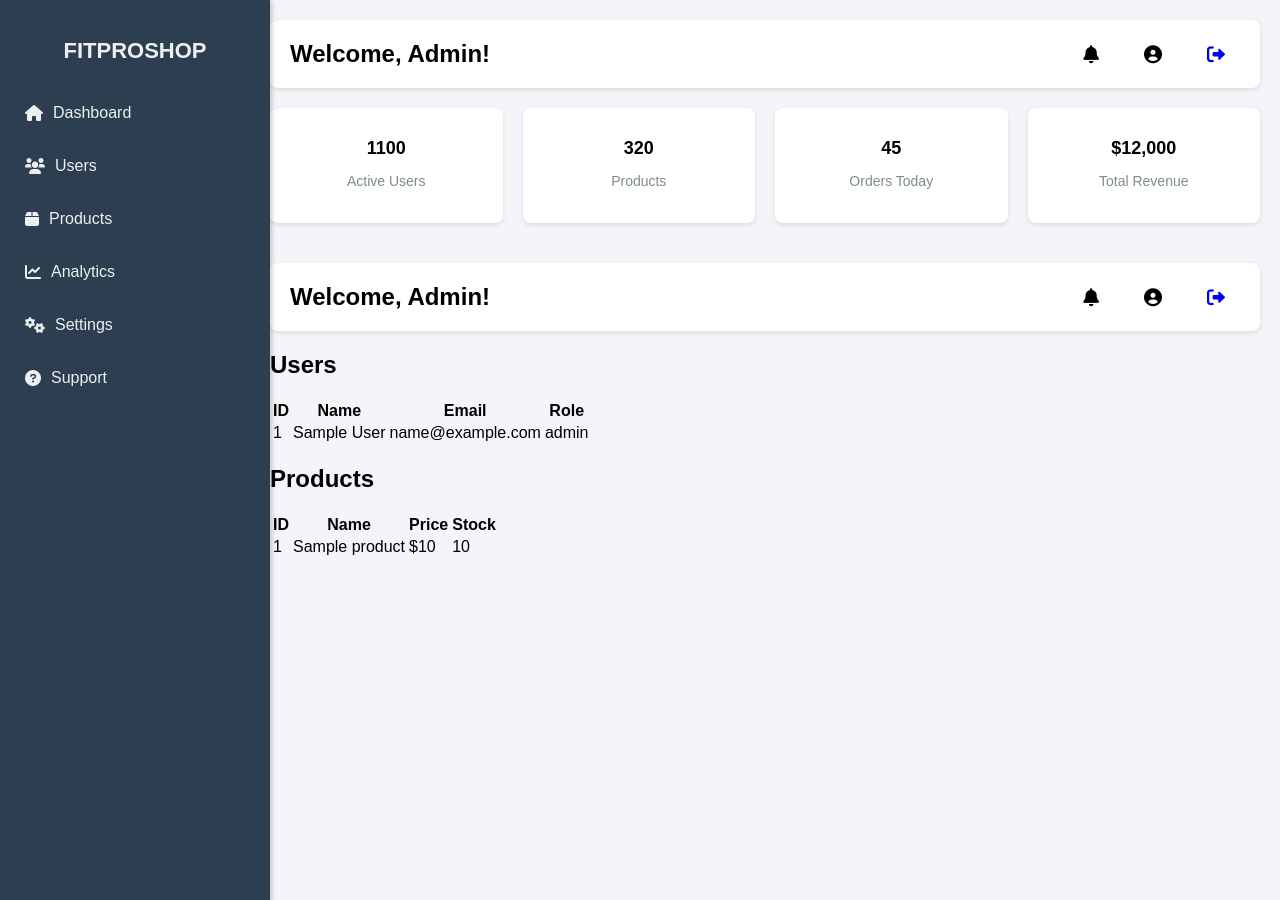
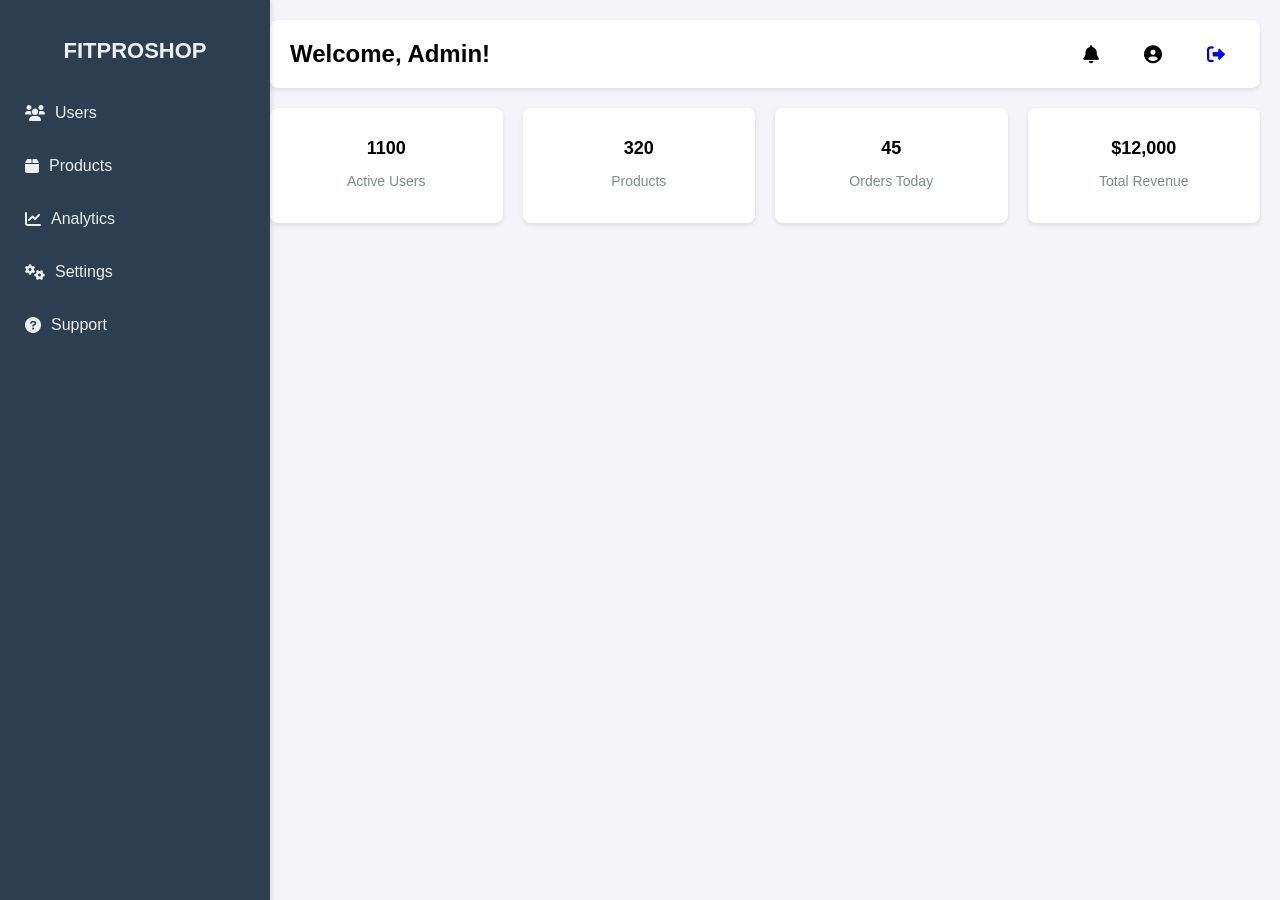
Before and after one commit to altinUbt/fit_pro_shop, a PHP site: page /dashboard.php in a window 1280 px wide. Run offline with PHP 8.4, Linux system fonts and the light colour scheme; the visitor is signed in with stand-in values (Sample User, id 1); tables that the repository leaves empty or names only in its code hold one stand-in row (values such as "Sample post").

Commit message:
refatcored code

```diff
--- a/dashboard.php
+++ b/dashboard.php
@@ -70,219 +70,3 @@ if (!isset($_SESSION['adminemail'])) {
 </body>
 
 </html>
-
-<!-- Next code -->
-<?php
-// Lidhja me bazën e të dhënave
-include('DbConnection.php');
-
-// Krijoni instancën e lidhjes me DB
-$db = new DBConnection();
-$conn = $db->startConn();
-
-if (!$conn) {
-    die("Nuk mund të lidhemi me bazën e të dhënave.");
-}
-
-// Merrni përdoruesit nga baza e të dhënave
-$query_users = "SELECT * FROM users";
-$result_users = mysqli_query($conn, $query_users);
-
-// Merrni produktet nga baza e të dhënave
-$query_products = "SELECT * FROM products";
-$result_products = mysqli_query($conn, $query_products);
-?>
-<!--
-<!DOCTYPE html>
-<html lang="en">
-<head>
-    <meta charset="UTF-8">
-    <meta name="viewport" content="width=device-width, initial-scale=1.0">
-    <title>FitProShop - Dashboard</title>
-    <link rel="stylesheet" href="https://cdnjs.cloudflare.com/ajax/libs/font-awesome/6.0.0-beta3/css/all.min.css">
-    <style>
-        body {
-            margin: 0;
-            font-family: Arial, sans-serif;
-            background-color: #f4f4f9;
-        }
-
-        /* Sidebar */
-        .sidebar {
-            width: 250px;
-            height: 100vh;
-            background-color: #2c3e50;
-            color: #ecf0f1;
-            position: fixed;
-            top: 0;
-            left: 0;
-            padding: 20px 10px;
-            box-shadow: 2px 0 5px rgba(0, 0, 0, 0.1);
-        }
-
-        .sidebar h2 {
-            text-align: center;
-            margin-bottom: 30px;
-            font-size: 22px;
-            text-transform: uppercase;
-        }
-
-        .sidebar ul {
-            list-style-type: none;
-            padding: 0;
-        }
-
-        .sidebar ul li {
-            margin: 15px 0;
-        }
-
-        .sidebar ul li a {
-            color: #ecf0f1;
-            text-decoration: none;
-            font-size: 16px;
-            display: flex;
-            align-items: center;
-            gap: 10px;
-            padding: 10px 15px;
-            border-radius: 5px;
-            transition: background-color 0.3s ease;
-        }
-
-        .sidebar ul li a:hover {
-            background-color: #34495e;
-        }
-
-        /* Main Content */
-        .main-content {
-            margin-left: 250px;
-            padding: 20px;
-        }
-
-        .header {
-            display: flex;
-            justify-content: space-between;
-            align-items: center;
-            margin-bottom: 20px;
-            padding: 10px 20px;
-            background-color: #ffffff;
-            border-radius: 8px;
-            box-shadow: 0 2px 5px rgba(0, 0, 0, 0.1);
-        }
-
-        .header h1 {
-            font-size: 24px;
-            margin: 0;
-        }
-
-        .header .actions {
-            display: flex;
-            align-items: center;
-            gap: 15px;
-        }
-
-        .header .actions i {
-            font-size: 18px;
-            cursor: pointer;
-        }
-
-        /* Tabela për Përdoruesit dhe Produktet */
-        table {
-            width: 100%;
-            margin-top: 20px;
-            border-collapse: collapse;
-        }
-
-        table, th, td {
-            border: 1px solid #ddd;
-        }
-
-        th, td {
-            padding: 10px;
-            text-align: left;
-        }
-
-        th {
-            background-color: #2c3e50;
-            color: white;
-        }
-
-        tr:nth-child(even) {
-            background-color: #f2f2f2;
-        }
-    </styl>
-</head>
-<body>
-    -->
-<div class="sidebar">
-    <h2>FitProShop</h2>
-    <ul>
-        <li><a href="#"><i class="fas fa-home"></i> Dashboard</a></li>
-        <li><a href="AdminUser.php"><i class="fas fa-users"></i> Users</a></li>
-        <li><a href="adminProducts.php"><i class="fas fa-box"></i> Products</a></li>
-        <li><a href="#"><i class="fas fa-chart-line"></i> Analytics</a></li>
-        <li><a href="#"><i class="fas fa-cogs"></i> Settings</a></li>
-        <li><a href="#"><i class="fas fa-question-circle"></i> Support</a></li>
-    </ul>
-</div>
-
-<!-- Main Content -->
-<div class="main-content">
-    <!-- Header -->
-    <div class="header">
-        <h1>Welcome, Admin!</h1>
-        <div class="actions">
-            <i class="fas fa-bell"></i>
-            <i class="fas fa-user-circle"></i>
-            <a href="logout.php">
-                <i class="fas fa-sign-out-alt"></i>
-            </a>
-        </div>
-    </div>
-
-    <!-- Tabela për Përdoruesit -->
-    <h2>Users</h2>
-    <table>
-        <tr>
-            <th>ID</th>
-            <th>Name</th>
-            <th>Email</th>
-            <th>Role</th>
-        </tr>
-        <?php
-        while ($user = mysqli_fetch_assoc($result_users)) {
-            echo "<tr>";
-            echo "<td>" . $user['id'] . "</td>";
-            echo "<td>" . $user['name'] . "</td>";
-            echo "<td>" . $user['email'] . "</td>";
-            echo "<td>" . $user['role'] . "</td>";
-            echo "</tr>";
-        }
-        ?>
-    </table>
-
-    <!-- Tabela për Produktet -->
-    <h2>Products</h2>
-    <table>
-        <tr>
-            <th>ID</th>
-            <th>Name</th>
-            <th>Price</th>
-            <th>Stock</th>
-        </tr>
-        <?php
-        while ($product = mysqli_fetch_assoc($result_products)) {
-            echo "<tr>";
-            echo "<td>" . $product['id'] . "</td>";
-            echo "<td>" . $product['name'] . "</td>";
-            echo "<td>$" . $product['price'] . "</td>";
-            echo "<td>" . $product['stock'] . "</td>";
-            echo "</tr>";
-        }
-        ?>
-    </table>
-
-</div>
-
-</body>
-
-</html>
```
